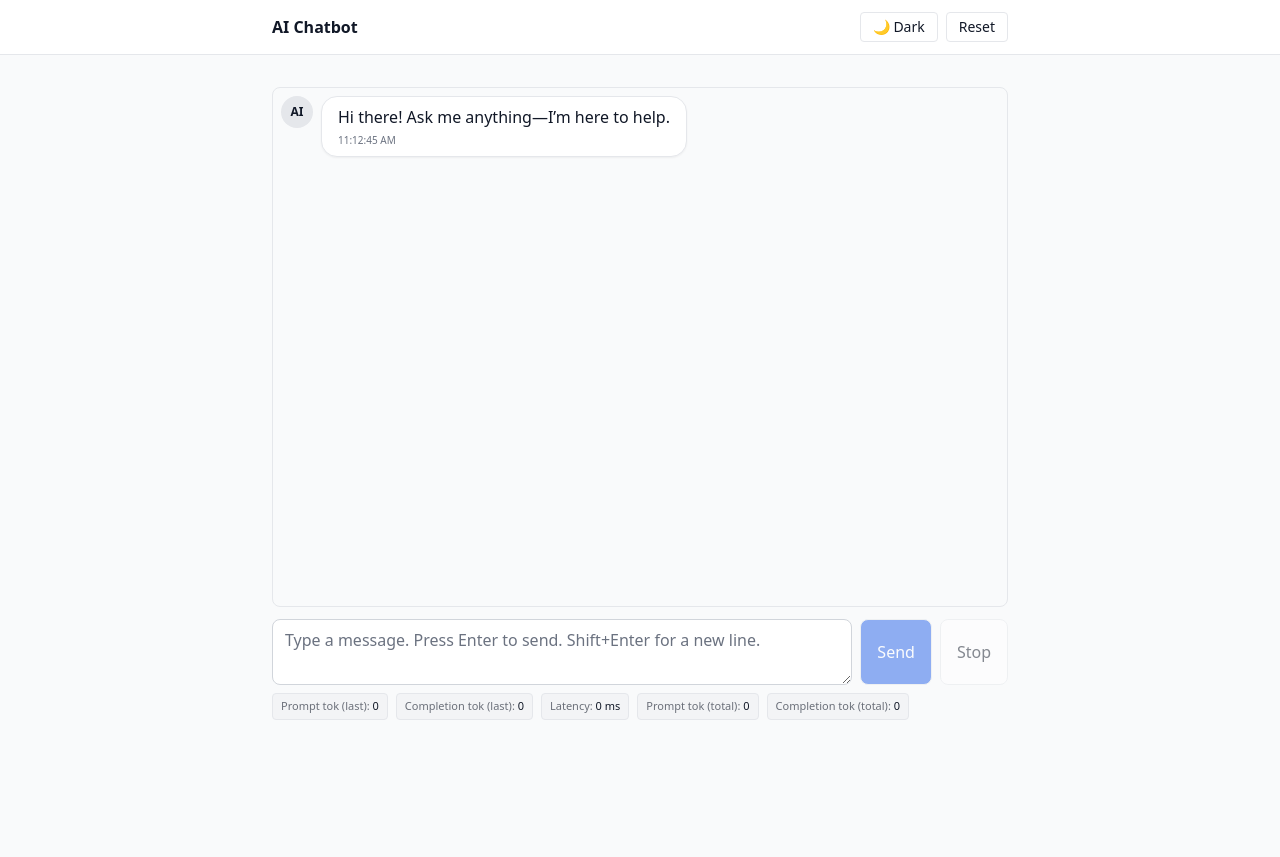
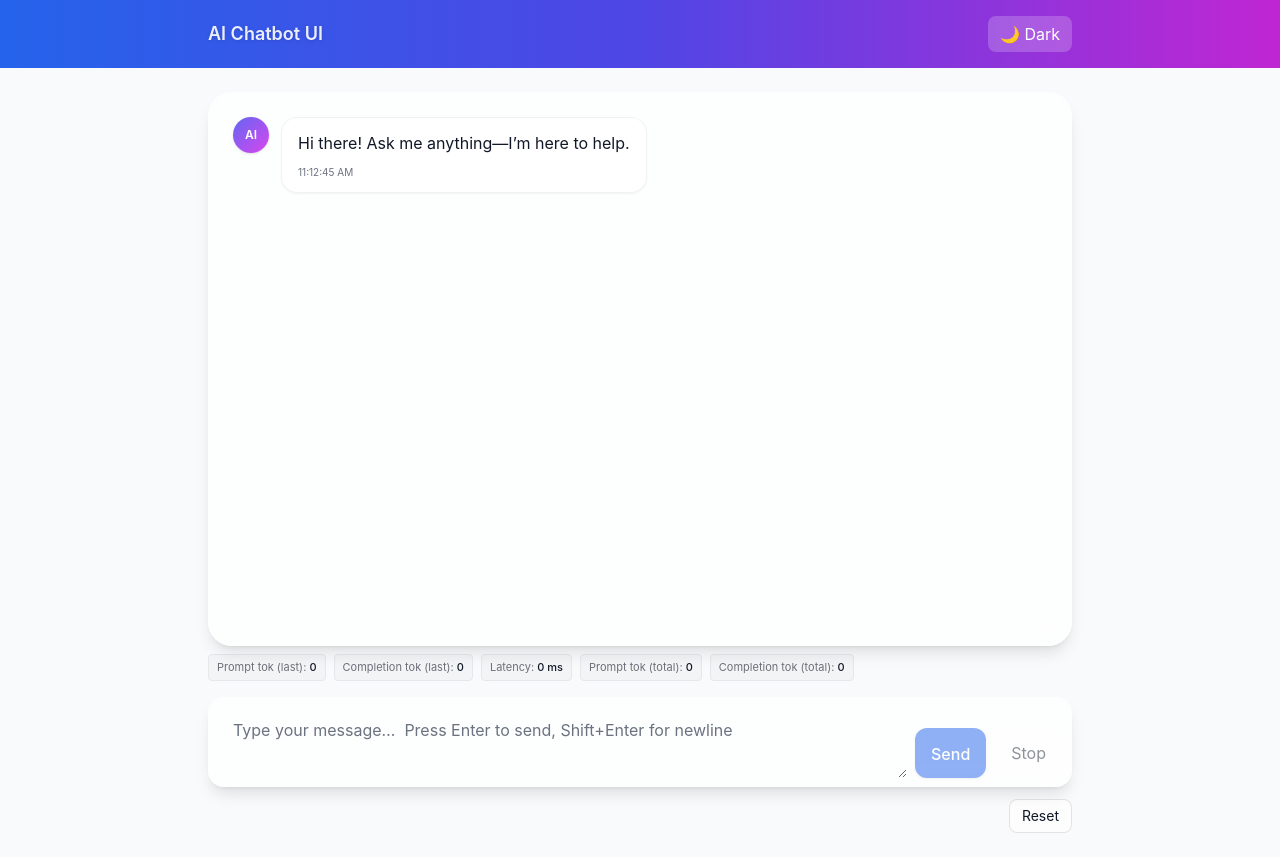
Before and after one commit to ammar081/ai-chatbot, a React (Vite) app: page / in a window 1280 px wide. Before the commit the page ends 800 px from the top, so only its background shows below. Built offline with nearby package versions, Linux system fonts and the light colour scheme; no server answers; the HTML template or start-up script is replaced by a standard one.

Commit message:
UI Enhancements

```diff
--- a/src/App.jsx
+++ b/src/App.jsx
@@ -1,8 +1,10 @@
 import React, { useEffect, useRef } from "react";
+import HeaderBar from "./components/HeaderBar.jsx";
 import ChatBubble from "./components/ChatBubble.jsx";
 import TypingBubble from "./components/TypingBubble.jsx";
 import Alert from "./components/Alert.jsx";
 import StatsBar from "./components/StatsBar.jsx";
+import ChatInput from "./components/ChatInput.jsx";
 import { useChatStore } from "./store/chatStore.js";
 
 const estTokens = (s = "") => Math.max(1, Math.ceil(s.length / 4));
@@ -36,7 +38,10 @@ export default function App() {
     scrollRef.current.scrollTop = scrollRef.current.scrollHeight;
   }, [messages, loading]);
 
-  // If using local fallback, persist to localStorage
+  useEffect(() => {
+    document.documentElement.classList.toggle("dark", dark);
+  }, [dark]);
+
   useEffect(() => {
     if (conversationId && String(conversationId).startsWith("local-")) {
       try {
@@ -47,7 +52,6 @@ export default function App() {
 
   async function ensureConversation() {
     if (conversationId) return conversationId;
-    // try create server-side conversation (Supabase)
     try {
       const res = await fetch(`${API_BASE}/api/conversations`, {
         method: "POST",
@@ -55,10 +59,8 @@ export default function App() {
         body: JSON.stringify({ title: "Chat" }),
       });
       if (res.status === 501) {
-        // Supabase not configured -> local fallback
         const id = `local-${Date.now()}`;
         setConversationId(id);
-        // try loading prior local
         const prev = JSON.parse(
           localStorage.getItem("chat_local_messages") || "null"
         );
@@ -94,7 +96,6 @@ export default function App() {
 
     const convId = await ensureConversation();
 
-    // push user + placeholder assistant
     const now = Date.now();
     const userMsg = { id: now, role: "user", content: text, ts: now };
     const assistantId = now + 1;
@@ -109,7 +110,6 @@ export default function App() {
     setInput("");
     setLoading(true);
 
-    // stats
     const promptTok = estTokens(text);
     bumpStatsPrompt(promptTok);
 
@@ -140,7 +140,6 @@ export default function App() {
         const t = await res.text().catch(() => "Request failed");
         throw new Error(t || "Streaming request failed");
       }
-
       const reader = res.body.getReader();
       const decoder = new TextDecoder();
       while (true) {
@@ -207,13 +206,10 @@ export default function App() {
       clearTimeout(clientTimeout);
       abortRef.current = null;
       setLoading(false);
-
-      // finalize stats
       const elapsed = performance.now() - started;
       const compTok = estTokens(acc);
       finalizeStats(elapsed, compTok);
 
-      // persist (server if Supabase; else local)
       if (convId && !String(convId).startsWith("local-")) {
         try {
           await fetch(`${API_BASE}/api/conversations/${convId}/messages`, {
@@ -231,58 +227,31 @@ export default function App() {
         try {
           localStorage.setItem(
             "chat_local_messages",
-            JSON.stringify(getLatestMessages())
+            JSON.stringify(useChatStore.getState().messages)
           );
         } catch {}
       }
     }
   }
 
-  function getLatestMessages() {
-    return useChatStore.getState().messages;
-  }
-
-  function onKeyDown(e) {
-    if (e.key === "Enter" && !e.shiftKey) {
-      e.preventDefault();
-      send();
-    }
-  }
-
   return (
-    <main className="min-h-screen flex flex-col dark:bg-zinc-950 dark:text-zinc-50">
-      <header className="border-b bg-white sticky top-0 z-10 dark:bg-zinc-950 dark:border-zinc-800">
-        <div className="max-w-3xl mx-auto px-4 py-3 flex items-center justify-between">
-          <h1 className="font-semibold">AI Chatbot</h1>
-          <div className="flex items-center gap-2 text-sm">
-            <button
-              onClick={toggleDark}
-              className="border rounded px-3 py-1 bg-white dark:bg-zinc-900 dark:border-zinc-700"
-            >
-              {dark ? "☀️ Light" : "🌙 Dark"}
-            </button>
-            <button
-              onClick={resetChat}
-              className="border rounded px-3 py-1 bg-white dark:bg-zinc-900 dark:border-zinc-700"
-            >
-              Reset
-            </button>
-          </div>
-        </div>
-      </header>
-
-      <section className="max-w-3xl mx-auto w-full px-4 pt-4 space-y-2">
+    <main className="min-h-screen flex flex-col">
+      <HeaderBar onToggleDark={toggleDark} dark={dark} />
+      <section className="flex-1">
+        <div className="max-w-4xl mx-auto px-4 py-6">
           {err && (
+            <div className="mb-3">
               <Alert kind="error" onClose={() => setErr(null)}>
                 {err}
               </Alert>
+            </div>
           )}
-      </section>
 
-      <section className="flex-1 max-w-3xl mx-auto w-full px-4 py-4">
+          {/* Chat card */}
+          <div className="glass rounded-3xl p-4">
             <div
               ref={scrollRef}
-          className="h-[65vh] overflow-y-auto space-y-3 p-2 bg-gray-50 rounded-lg border dark:bg-zinc-950 dark:border-zinc-800"
+              className="h-[65vh] overflow-y-auto space-y-3 p-2"
             >
               {messages.map((m) => (
                 <ChatBubble key={m.id} role={m.role} ts={m.ts}>
@@ -291,40 +260,32 @@ export default function App() {
               ))}
               {loading && <TypingBubble />}
             </div>
+          </div>
 
-        <div className="mt-3 flex gap-2">
-          <textarea
-            className="flex-1 rounded-lg px-3 py-2 min-h-[48px] max-h-40
-                       bg-white text-gray-900 placeholder-gray-500 border border-gray-300
-                       caret-blue-600 focus:outline-none focus:ring-2 focus:ring-blue-500 focus:border-transparent
-                       dark:bg-zinc-900 dark:text-zinc-100 dark:placeholder-zinc-500 dark:border-zinc-700 dark:focus:ring-blue-400"
-            placeholder="Type a message. Press Enter to send. Shift+Enter for a new line."
+          <StatsBar />
+
+          <ChatInput
             value={input}
-            onChange={(e) => setInput(e.target.value)}
-            onKeyDown={onKeyDown}
-          />
-          <button
-            onClick={send}
-            className="px-4 py-2 border rounded-lg bg-blue-600 text-white disabled:opacity-50"
-            disabled={loading || input.trim().length === 0}
-          >
-            Send
-          </button>
-          <button
-            onClick={() => {
+            onChange={setInput}
+            onSend={send}
+            onStop={() => {
               try {
                 abortRef.current?.abort();
               } catch {}
             }}
-            className="px-4 py-2 border rounded-lg bg-white dark:bg-zinc-900 dark:border-zinc-800 disabled:opacity-50"
-            disabled={!loading}
-            title="Abort current request"
+            disabledSend={loading || input.trim().length === 0}
+            canStop={!!loading}
+          />
+
+          <div className="mt-3 flex justify-end">
+            <button
+              onClick={resetChat}
+              className="px-3 py-1.5 text-sm rounded-lg border border-black/10 dark:border-white/10 bg-white/60 dark:bg-white/5"
             >
-            Stop
+              Reset
             </button>
           </div>
-
-        <StatsBar />
+        </div>
       </section>
     </main>
   );
--- a/src/components/ChatBubble.jsx
+++ b/src/components/ChatBubble.jsx
@@ -4,27 +4,27 @@ export default function ChatBubble({ role, children, ts }) {
   const isUser = role === "user";
   return (
     <div
-      className={`flex items-start gap-2 ${
+      className={`flex items-start gap-3 ${
         isUser ? "justify-end" : "justify-start"
       }`}
     >
       {!isUser && (
-        <div className="flex h-8 w-8 items-center justify-center rounded-full bg-gray-200 text-xs font-semibold dark:bg-zinc-800">
+        <div className="flex h-9 w-9 items-center justify-center rounded-full bg-gradient-to-br from-indigo-500 to-fuchsia-500 text-white text-xs font-semibold shadow">
           AI
         </div>
       )}
       <div
-        className={`max-w-[80%] rounded-2xl px-4 py-2 shadow-sm whitespace-pre-wrap
+        className={`bubble max-w-[80%] rounded-2xl px-4 py-3 shadow-sm leading-relaxed
         ${
           isUser
-            ? "bg-blue-600 text-white"
-            : "bg-white border dark:bg-zinc-900 dark:border-zinc-800 dark:text-zinc-100"
+            ? "text-white bg-gradient-to-br from-blue-600 to-indigo-600"
+            : "bg-white/80 dark:bg-white/5 border border-black/5 dark:border-white/10 backdrop-blur"
         }`}
       >
-        {children}
+        <div>{children}</div>
         {ts && (
           <div
-            className={`mt-1 text-[10px] ${
+            className={`mt-2 text-[10px] ${
               isUser ? "text-blue-100" : "text-gray-500 dark:text-zinc-400"
             }`}
           >
@@ -33,7 +33,7 @@ export default function ChatBubble({ role, children, ts }) {
         )}
       </div>
       {isUser && (
-        <div className="flex h-8 w-8 items-center justify-center rounded-full bg-blue-200 text-xs font-semibold dark:bg-blue-900">
+        <div className="flex h-9 w-9 items-center justify-center rounded-full bg-blue-100 text-blue-700 text-xs font-semibold dark:bg-blue-900/40 dark:text-blue-200">
           You
         </div>
       )}
--- /dev/null
+++ b/src/components/ChatInput.jsx
@@ -0,0 +1,49 @@
+import React from "react";
+
+export default function ChatInput({
+  value,
+  onChange,
+  onSend,
+  onStop,
+  disabledSend,
+  canStop,
+}) {
+  return (
+    <div className="glass rounded-2xl mt-4 p-2">
+      <div className="flex items-end gap-2">
+        <textarea
+          className="flex-1 rounded-xl px-4 py-3 min-h-[56px] max-h-48
+                     bg-transparent text-gray-900 placeholder-gray-500
+                     focus:outline-none dark:text-zinc-100 dark:placeholder-zinc-500"
+          placeholder="Type your message…  Press Enter to send, Shift+Enter for newline"
+          value={value}
+          onChange={(e) => onChange(e.target.value)}
+          onKeyDown={(e) => {
+            if (e.key === "Enter" && !e.shiftKey) {
+              e.preventDefault();
+              onSend();
+            }
+          }}
+        />
+        <button
+          onClick={onSend}
+          disabled={disabledSend}
+          className="rounded-xl px-4 py-3 bg-blue-600 text-white font-medium shadow hover:drop-shadow-glow
+                     disabled:opacity-50 disabled:hover:drop-shadow-none transition"
+          title="Send"
+        >
+          <span className="inline-block align-middle">Send</span>
+        </button>
+        <button
+          onClick={onStop}
+          disabled={!canStop}
+          className="rounded-xl px-4 py-3 bg-white/60 dark:bg-white/10 border border-white/50 dark:border-white/10
+                     text-gray-800 dark:text-zinc-200 hover:bg-white/80 disabled:opacity-50 transition"
+          title="Stop"
+        >
+          Stop
+        </button>
+      </div>
+    </div>
+  );
+}
--- /dev/null
+++ b/src/components/HeaderBar.jsx
@@ -0,0 +1,24 @@
+import React from "react";
+
+export default function HeaderBar({ onToggleDark, dark }) {
+  return (
+    <header className="sticky top-0 z-20">
+      <div className="bg-gradient-to-r from-blue-600 via-indigo-600 to-fuchsia-600">
+        <div className="max-w-4xl mx-auto px-4 py-4 flex items-center justify-between">
+          <h1 className="text-white font-semibold text-lg drop-shadow">
+            <span className="opacity-90">AI Chatbot UI</span>
+          </h1>
+          <div className="flex items-center gap-2">
+            <button
+              onClick={onToggleDark}
+              className="px-3 py-1.5 rounded-lg bg-white/20 text-white hover:bg-white/30 transition"
+              title="Toggle theme"
+            >
+              {dark ? "☀️ Light" : "🌙 Dark"}
+            </button>
+          </div>
+        </div>
+      </div>
+    </header>
+  );
+}
--- a/src/components/TypingBubble.jsx
+++ b/src/components/TypingBubble.jsx
@@ -2,11 +2,11 @@ import React from "react";
 
 export default function TypingBubble() {
   return (
-    <div className="flex items-start gap-2">
-      <div className="flex h-8 w-8 items-center justify-center rounded-full bg-gray-200 text-xs font-semibold dark:bg-zinc-800">
+    <div className="flex items-start gap-3">
+      <div className="flex h-9 w-9 items-center justify-center rounded-full bg-gradient-to-br from-indigo-500 to-fuchsia-500 text-white text-xs font-semibold shadow">
         AI
       </div>
-      <div className="max-w-[80%] rounded-2xl px-4 py-3 bg-white border shadow-sm dark:bg-zinc-900 dark:border-zinc-800">
+      <div className="rounded-2xl px-4 py-3 bg-white/80 dark:bg-white/5 border border-black/5 dark:border-white/10 backdrop-blur">
         <div className="flex items-center gap-1">
           <span className="h-2 w-2 rounded-full bg-gray-400 dark:bg-zinc-500 animate-typing [animation-delay:0ms]"></span>
           <span className="h-2 w-2 rounded-full bg-gray-400 dark:bg-zinc-500 animate-typing [animation-delay:200ms]"></span>
--- a/src/index.css
+++ b/src/index.css
@@ -18,25 +18,42 @@ body {
 }
 
 @layer base {
-  /* Inputs and textareas look correct in both themes */
-  input,
-  textarea,
-  select {
-    @apply text-gray-900 bg-white border border-gray-300 placeholder-gray-500
-           caret-blue-600 focus:outline-none focus:ring-2 focus:ring-blue-500 focus:border-transparent;
+  html,
+  body,
+  #root {
+    height: 100%;
   }
-  .dark input,
-  .dark textarea,
-  .dark select {
-    @apply text-zinc-100 bg-zinc-900 border-zinc-700 placeholder-zinc-500
-           focus:ring-blue-400;
-  }
-
-  /* Optional: better text selection */
-  ::selection {
-    @apply bg-blue-600/20;
-  }
-  .dark ::selection {
-    @apply bg-blue-400/20;
+  body {
+    @apply font-sans bg-gradient-to-b from-white to-gray-100 dark:from-zinc-950 dark:to-black;
   }
 }
+
+/* Pretty scrollbars */
+*::-webkit-scrollbar {
+  width: 10px;
+  height: 10px;
+}
+*::-webkit-scrollbar-thumb {
+  @apply bg-gray-300/70 rounded-lg dark:bg-zinc-700;
+}
+*::-webkit-scrollbar-track {
+  @apply bg-transparent;
+}
+
+/* Glass card util */
+.glass {
+  backdrop-filter: blur(12px);
+  -webkit-backdrop-filter: blur(12px);
+  @apply bg-white/70 dark:bg-white/5 border border-white/40 dark:border-white/10 shadow-lg;
+}
+
+/* Brand gradient text */
+.brand-gradient {
+  @apply bg-clip-text text-transparent bg-gradient-to-r from-blue-600 via-indigo-500 to-fuchsia-500;
+}
+
+/* Bubbles: allow long words to wrap nicely */
+.bubble {
+  word-break: break-word;
+  overflow-wrap: anywhere;
+}
```
Also changed, not shown: tailwind.config.js (+10 -4 lines). Lines whose indentation alone changed are shown as unchanged.
